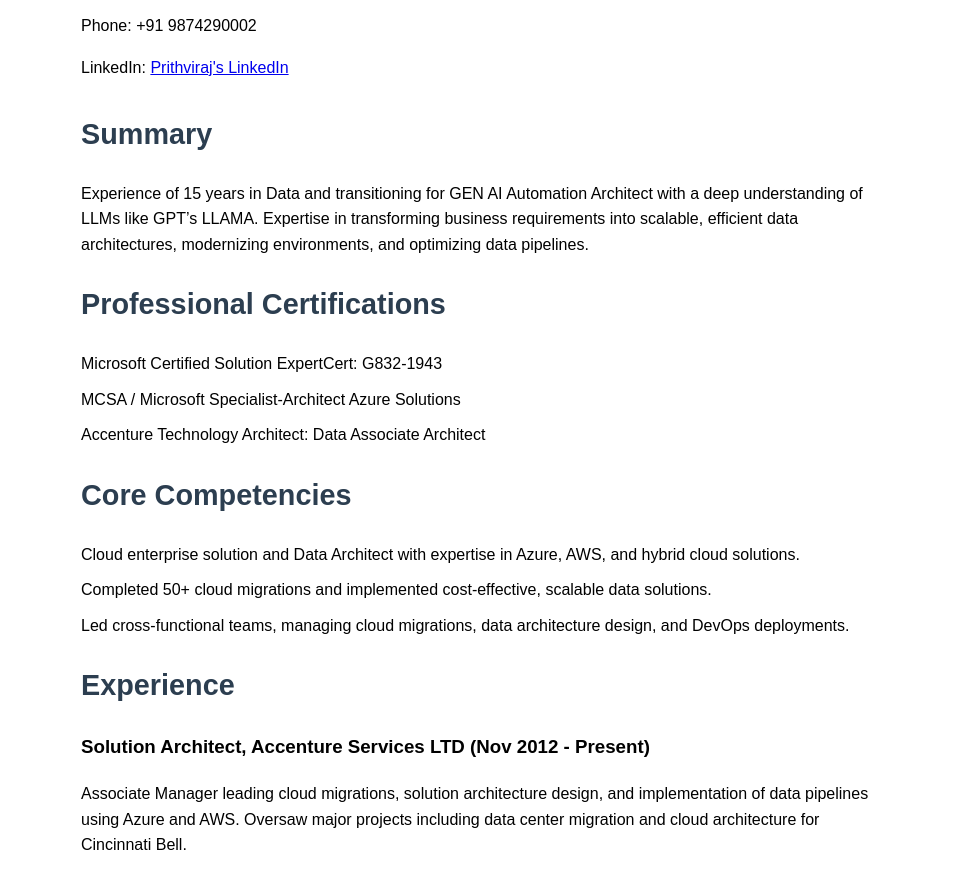
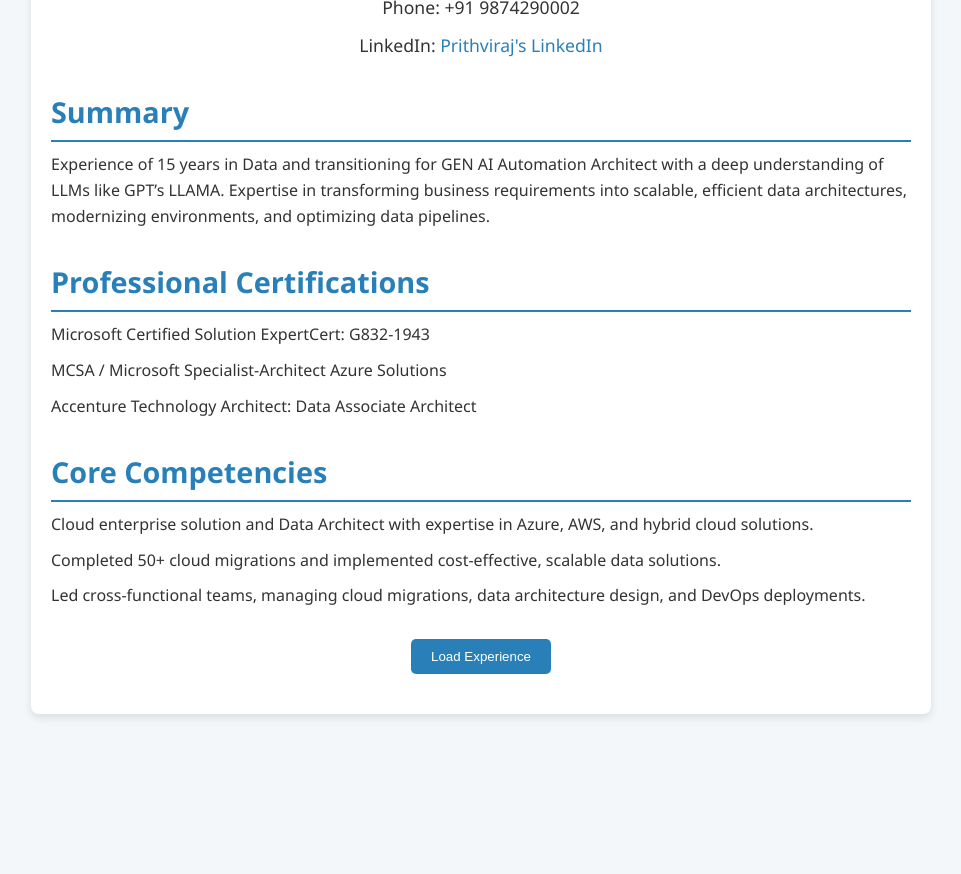
Before and after one commit to pb59/Newsletter1, a plain HTML site: page index.html in a window 1280 px wide. Shown: the part 159-1033 px from the top of the page, without its empty margins (159-1120 px from the left). After the commit the page ends 893 px from the top, so only its background shows below. Drawn offline with Linux system fonts and the light colour scheme.

Commit message:
Index.html

```diff
--- a/index.html
+++ b/index.html
@@ -5,35 +5,105 @@
     <meta name="viewport" content="width=device-width, initial-scale=1.0">
     <title>Prithviraj Bagchi - Resume</title>
     <style>
+        /* Base styles */
+        * {
+            box-sizing: border-box;
+            margin: 0;
+            padding: 0;
+        }
+
         body {
-            font-family: Arial, sans-serif;
-            margin: 40px;
+            font-family: 'Segoe UI', Tahoma, Geneva, Verdana, sans-serif;
+            background-color: #f4f7f9;
+            color: #333;
             line-height: 1.6;
+            padding: 20px;
         }
-        h1, h2 {
+
+        .container {
+            max-width: 900px;
+            margin: auto;
+            background-color: #fff;
+            padding: 20px;
+            border-radius: 8px;
+            box-shadow: 0 4px 8px rgba(0, 0, 0, 0.1);
+        }
+
+        h1 {
+            font-size: 2.5em;
+            color: #2c3e50;
+            margin-bottom: 10px;
+            text-align: center;
+        }
+
+        h2 {
+            font-size: 1.8em;
+            color: #2980b9;
+            margin-bottom: 10px;
+            border-bottom: 2px solid #2980b9;
+            padding-bottom: 5px;
+        }
+
+        h3 {
+            font-size: 1.5em;
+            margin: 15px 0 10px;
             color: #2c3e50;
         }
-        h1 {
-            font-size: 2.5em;
+
+        p {
+            margin-bottom: 10px;
         }
-        h2 {
-            font-size: 1.8em;
+
+        .contact-info {
+            text-align: center;
+            margin-bottom: 30px;
         }
+
+        .contact-info p {
+            font-size: 1.1em;
+        }
+
+        a {
+            color: #2980b9;
+            text-decoration: none;
+        }
+
+        a:hover {
+            text-decoration: underline;
+        }
+
         ul {
-            list-style: none;
+            list-style-type: none;
             padding: 0;
         }
+
         li {
             margin-bottom: 10px;
         }
-        .container {
-            max-width: 800px;
-            margin: auto;
+
+        /* Button styles */
+        button {
+            background-color: #2980b9;
+            color: white;
+            padding: 10px 20px;
+            border: none;
+            border-radius: 5px;
+            cursor: pointer;
+            display: block;
+            margin: 20px auto;
         }
+
+        button:hover {
+            background-color: #1a6390;
+        }
+
+        /* Hidden content styles */
+        .hidden {
+            display: none;
+        }
+
+        /* Section padding */
         .section {
-            margin-bottom: 20px;
-        }
-        .contact-info {
             margin-bottom: 30px;
         }
     </style>
@@ -44,7 +114,7 @@
         <div class="contact-info">
             <p>Email: <a href="mailto:i.prithvi99@gmail.com">i.prithvi99@gmail.com</a> / <a href="mailto:me.prithvi55@gmail.com">me.prithvi55@gmail.com</a></p>
             <p>Phone: +91 9874290002</p>
-            <p>LinkedIn: <a href="https://www.linkedin.com/in/prithviraj999/">Prithviraj's LinkedIn</a></p>
+            <p>LinkedIn: <a href="https://www.linkedin.com/in/prithviraj999/" target="_blank">Prithviraj's LinkedIn</a></p>
         </div>
 
         <div class="section">
@@ -70,6 +140,9 @@
             </ul>
         </div>
 
+        <button id="loadMore">Load Experience</button>
+
+        <div id="experience" class="hidden">
             <div class="section">
                 <h2>Experience</h2>
                 <h3>Solution Architect, Accenture Services LTD (Nov 2012 - Present)</h3>
@@ -78,14 +151,17 @@
                 <h3>SQL Azure Specialist, Rio Tinto (Azure Specialist)</h3>
                 <p>Migrated SQL databases to Azure cloud on IAAS and DBaaS, designed backup and recovery strategies, and deployed BigData on Cloudera.</p>
             </div>
-
-        <div class="section">
-            <h2>Education</h2>
-            <ul>
-                <li>MBA in Systems from Sikkim Manipal University</li>
-                <li>Bachelors in Computer Application from Techno India (WBUT)</li>
-            </ul>
         </div>
     </div>
+
+    <script>
+        const loadMoreButton = document.getElementById('loadMore');
+        const experienceSection = document.getElementById('experience');
+
+        loadMoreButton.addEventListener('click', function () {
+            experienceSection.classList.toggle('hidden');
+            loadMoreButton.textContent = experienceSection.classList.contains('hidden') ? 'Load Experience' : 'Hide Experience';
+        });
+    </script>
 </body>
 </html>
```
Lines whose indentation alone changed are shown as unchanged.
